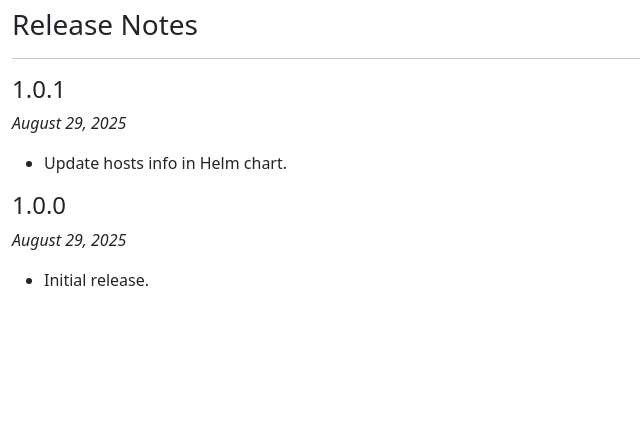
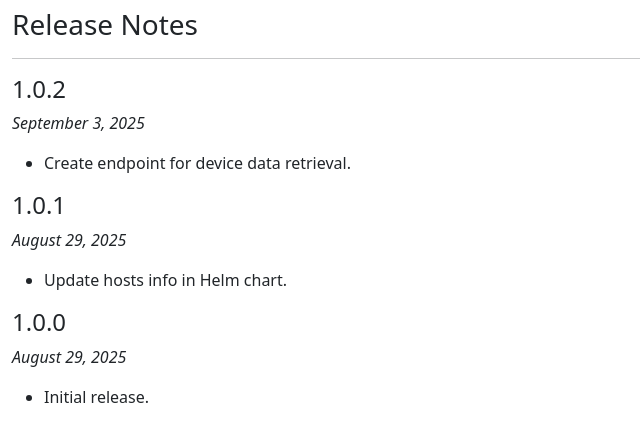
Before and after one commit to UCLALibrary/clicc-devices, a Django app: page /release_notes/ in a window 1280 px wide. Shown: the part 56-498 px from the top of the page, without its empty margins (0-640 px from the left). Run offline with Django 5.2, Linux system fonts and the light colour scheme; some libraries are stand-ins or nearby versions.

Commit message:
SYS-1981: endpoint for device data as JSON (#8)
* add devices JSON endpoint
* fix test imports and device sorting, deployment prep

```diff
--- a/charts/prod-cliccdevices-values.yaml
+++ b/charts/prod-cliccdevices-values.yaml
@@ -6,7 +6,7 @@
 
 image:
   repository: uclalibrary/clicc-devices
-  tag: v1.0.1
+  tag: v1.0.2
   pullPolicy: Always
 
 nameOverride: ""
--- a/clicc_devices/templates/release_notes.html
+++ b/clicc_devices/templates/release_notes.html
@@ -3,6 +3,12 @@
 {% block content %}
 <h3>Release Notes</h3>
 <hr/>
+
+<h4>1.0.2</h4>
+<p><i>September 3, 2025</i></p>
+<ul>
+    <li>Create endpoint for device data retrieval.</li>
+</ul>
 
 <h4>1.0.1</h4>
 <p><i>August 29, 2025</i></p>
--- a/clicc_devices/urls.py
+++ b/clicc_devices/urls.py
@@ -7,4 +7,5 @@
     path("logs/<int:line_count>", views.show_log, name="show_log"),
     path("release_notes/", views.release_notes, name="release_notes"),
     path("cron/", views.crontab),
+    path("devices/", views.devices, name="devices"),
 ]
--- a/clicc_devices/views.py
+++ b/clicc_devices/views.py
@@ -1,7 +1,7 @@
 from django.conf import settings
 from django.contrib.auth.decorators import login_required
 from django.core.management import call_command
-from django.http import HttpRequest, HttpResponse
+from django.http import HttpRequest, HttpResponse, JsonResponse
 from django.shortcuts import render
 from clicc_devices.forms import CronForm
 from clicc_devices.models import CronJob, Set, Item
@@ -80,3 +80,37 @@
         record, _ = CronJob.objects.get_or_create(pk=1)
         form = CronForm(instance=record)
     return render(request, "cron.html", {"form": form})
+
+
+def devices(request: HttpRequest) -> JsonResponse:
+    """Endpoint to retrieve all device data as JSON.
+    Data is grouped by Unit. Each Unit contains a dictionary of Item Types
+    and their counts.
+
+    Example response structure:
+    {
+    "unit1": {
+        "typeA": 17,
+        "typeB": 42,
+        },
+    "unit2": {
+        "typeA": 3,
+        "typeC": 12,
+        },
+    }
+
+    :param request: The HTTP request object.
+    :return: JSON response containing all device data.
+    """
+
+    all_sets = Set.objects.all().order_by("unit", "type__name")
+    unit_data = {}
+    for s in all_sets:
+        items = Item.objects.filter(set=s)
+        if s.unit not in unit_data:
+            unit_data[s.unit] = {}
+        if s.type.name not in unit_data[s.unit]:
+            unit_data[s.unit][s.type.name] = 0
+        unit_data[s.unit][s.type.name] += items.count()
+
+    return JsonResponse(unit_data)
```
Also changed, not shown: clicc_devices/tests.py (+56 -1 lines).
